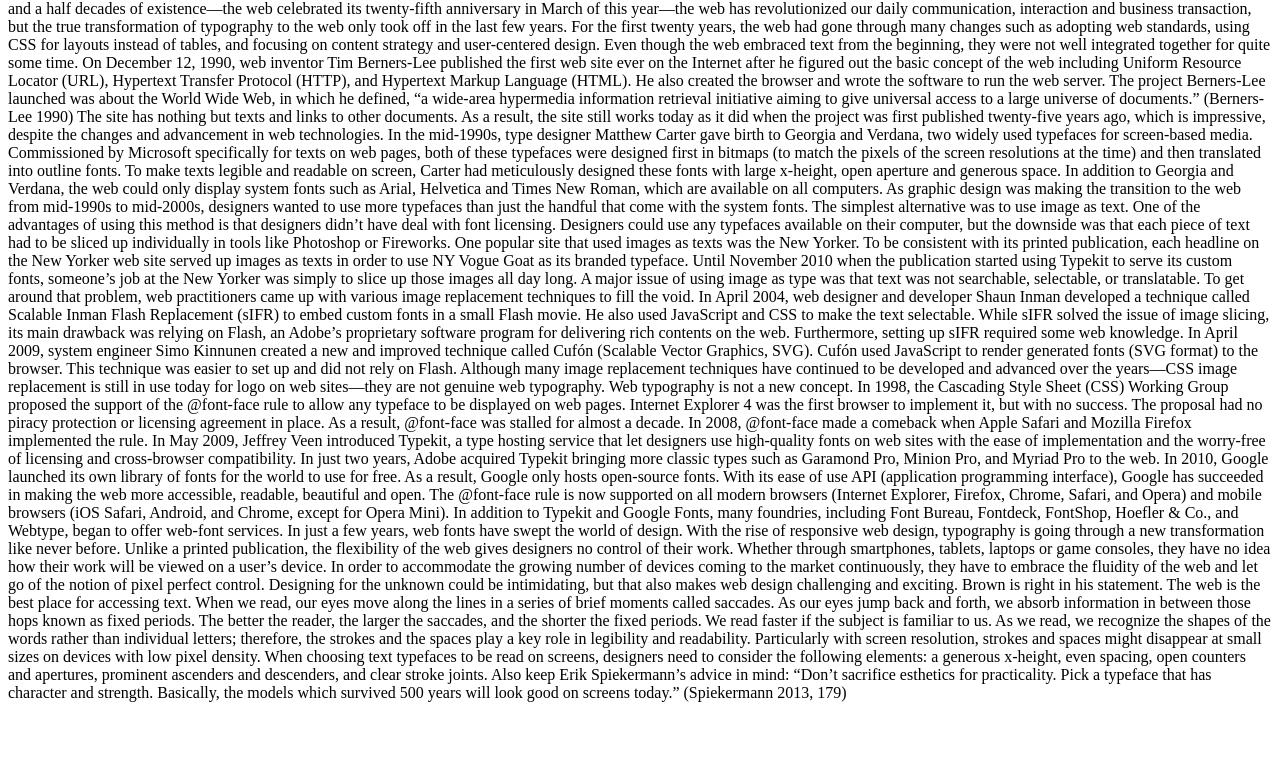
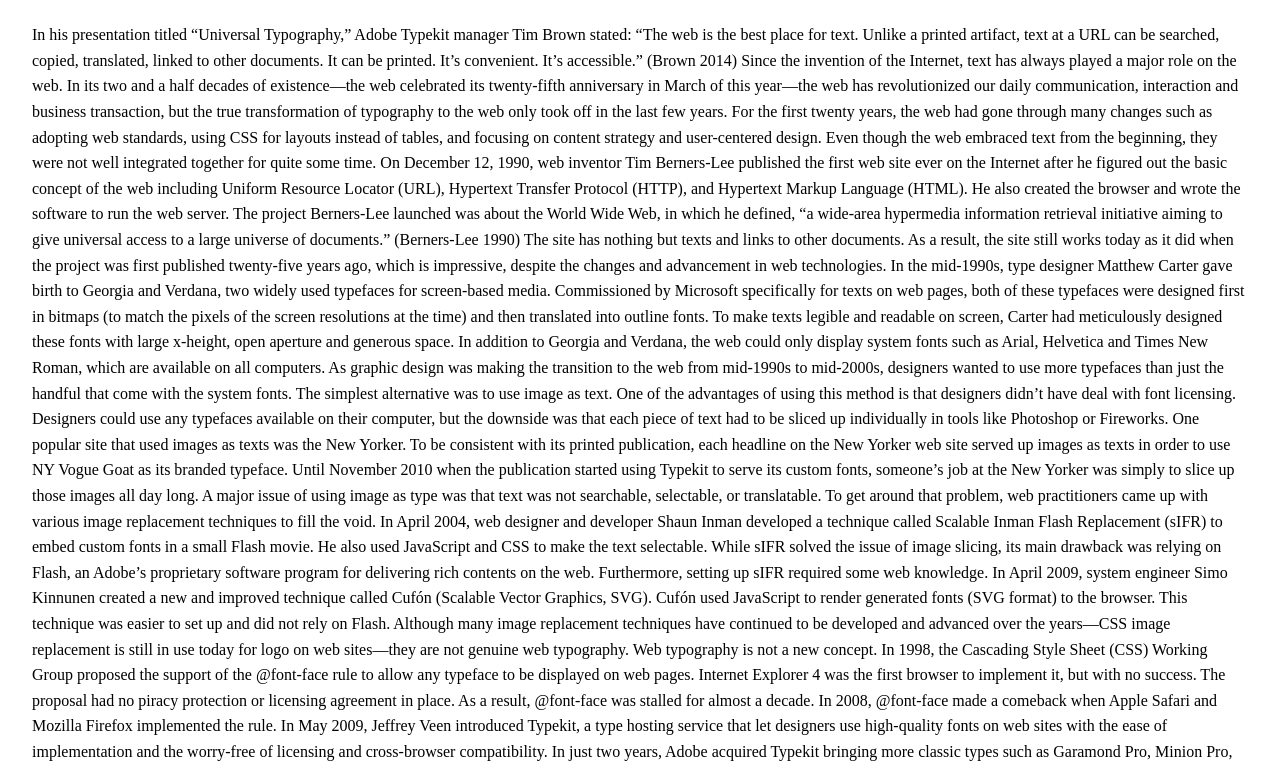
Before and after one commit to mmolesworth/personal-website, a plain HTML site: page index.html in a window 1280 px wide. Shown: the part 192-961 px from the top of the page. Before the commit the page ends 910 px from the top, so only its background shows below. Drawn offline with Linux system fonts and the light colour scheme.

Commit message:
Update index.html

```diff
--- a/index.html
+++ b/index.html
@@ -27,6 +27,14 @@
         </noscript>
 
         <style>
+
+            body {
+                    font: 100%/1.6 "Lora", serif;
+                    font-weight: 400;
+                    margin: 0 auto;
+                    padding: 2em;
+                    text-align: left;
+            }
 
             h1 {
                 font-family: 'Eagle-Lake', cursive;
```
